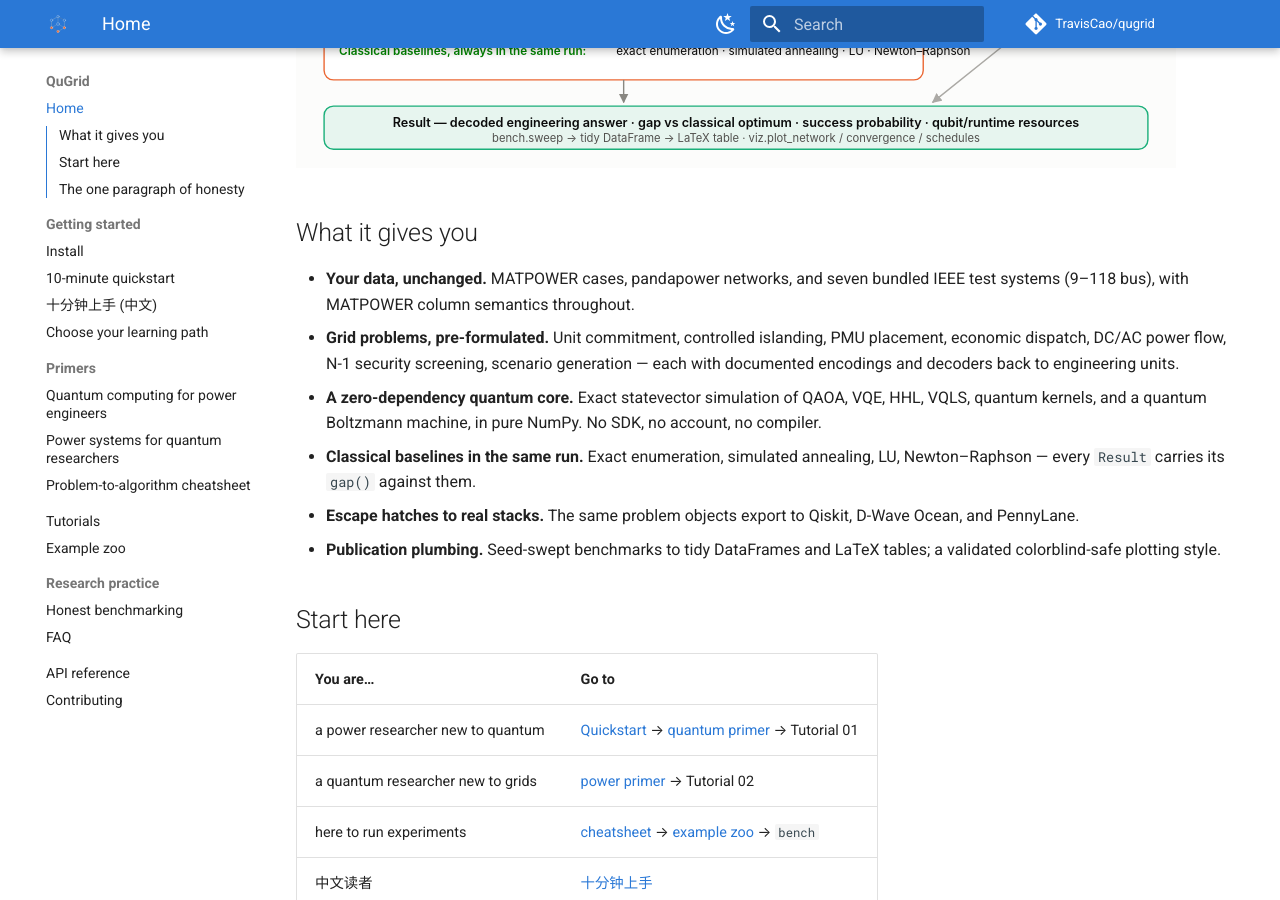
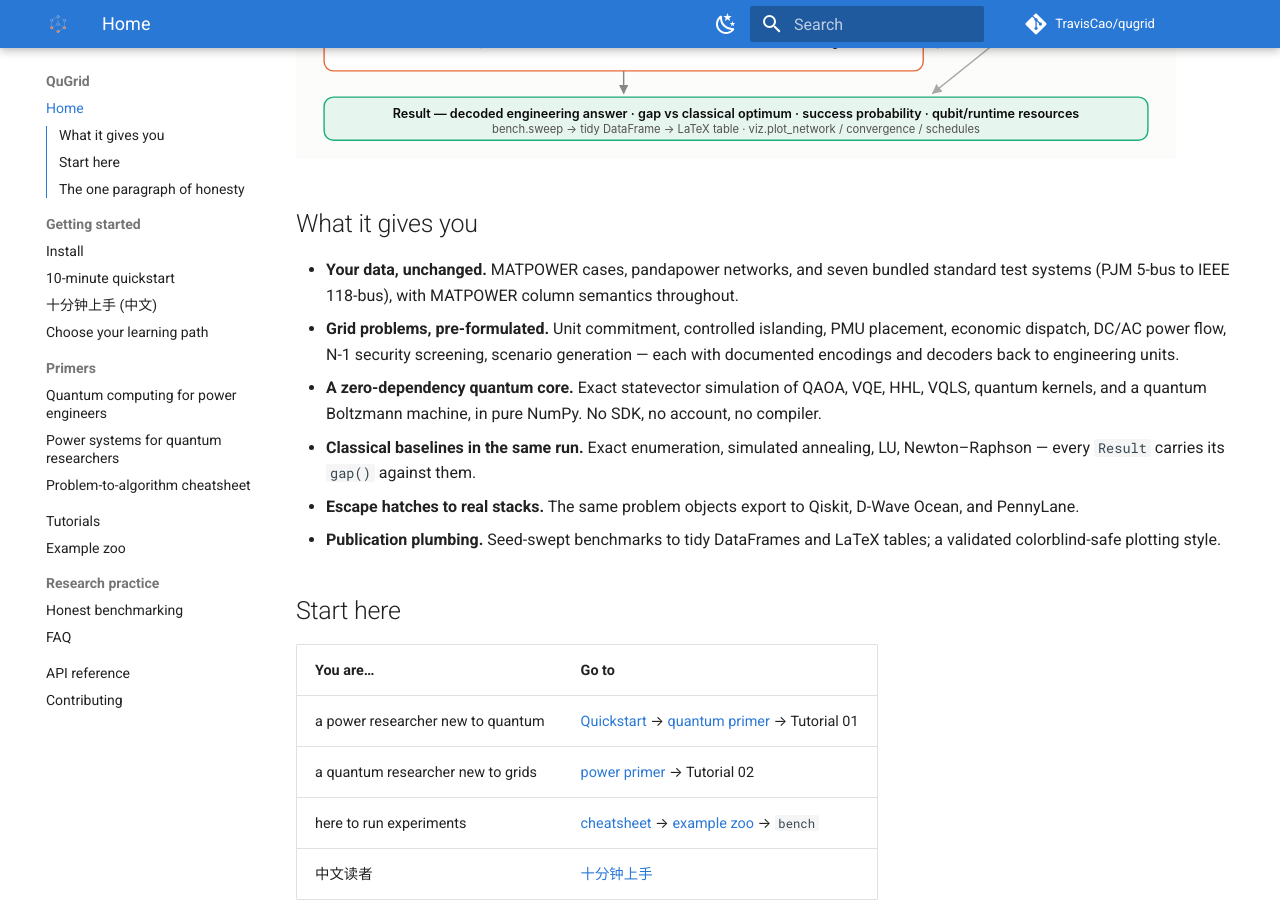
Before and after one commit to TravisCao/qugrid, an MkDocs documentation site: the page built from docs/index.md, in a window 1280 px wide and 900 px high, scrolled down 1004 px. Built offline with MkDocs 1.6.1 and Material for MkDocs 9.7.7, drawn with Linux system fonts in a browser that asks for light colours; comment, search, counter and statistics services are not loaded.

Commit message:
Audit fixes: case-range wording (PJM 5-bus to IEEE 118-bus), demo --save flag, logo viewBox
All five number-claim rows in both READMEs confirmed against the
example scripts by an independent audit; the two real findings were
the bundled-case range (case5 is PJM, not IEEE, and the low end is 5)
and a stale --figure flag in the quickstarts.

Co-Authored-By: Claude Fable 5 <noreply@anthropic.com>

```diff
--- a/docs/index.md
+++ b/docs/index.md
@@ -17,7 +17,7 @@ QuGrid is a research library for power system scholars who want to study quantum
 
 ## What it gives you
 
-- **Your data, unchanged.** MATPOWER cases, pandapower networks, and seven bundled IEEE test systems (9–118 bus), with MATPOWER column semantics throughout.
+- **Your data, unchanged.** MATPOWER cases, pandapower networks, and seven bundled standard test systems (PJM 5-bus to IEEE 118-bus), with MATPOWER column semantics throughout.
 - **Grid problems, pre-formulated.** Unit commitment, controlled islanding, PMU placement, economic dispatch, DC/AC power flow, N-1 security screening, scenario generation — each with documented encodings and decoders back to engineering units.
 - **A zero-dependency quantum core.** Exact statevector simulation of QAOA, VQE, HHL, VQLS, quantum kernels, and a quantum Boltzmann machine, in pure NumPy. No SDK, no account, no compiler.
 - **Classical baselines in the same run.** Exact enumeration, simulated annealing, LU, Newton–Raphson — every `Result` carries its `gap()` against them.
```
Also changed, not shown: README.md (+2 -2 lines), README.zh.md (+2 -2 lines), docs/quickstart.md (+1 -1 lines), docs/quickstart_zh.md (+1 -1 lines), docs/assets/architecture.svg, docs/assets/logo-dark.svg, docs/assets/logo.svg.
